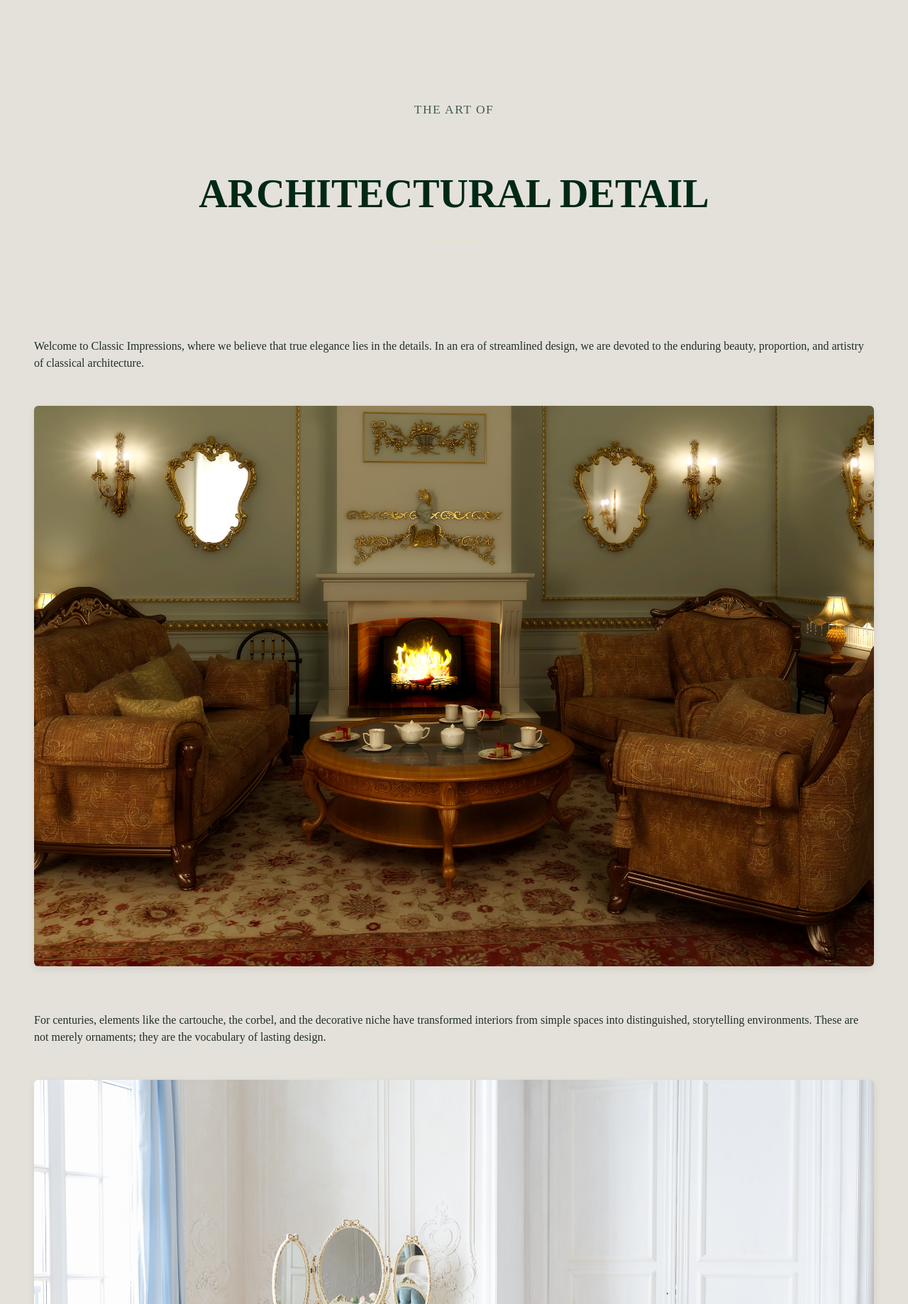
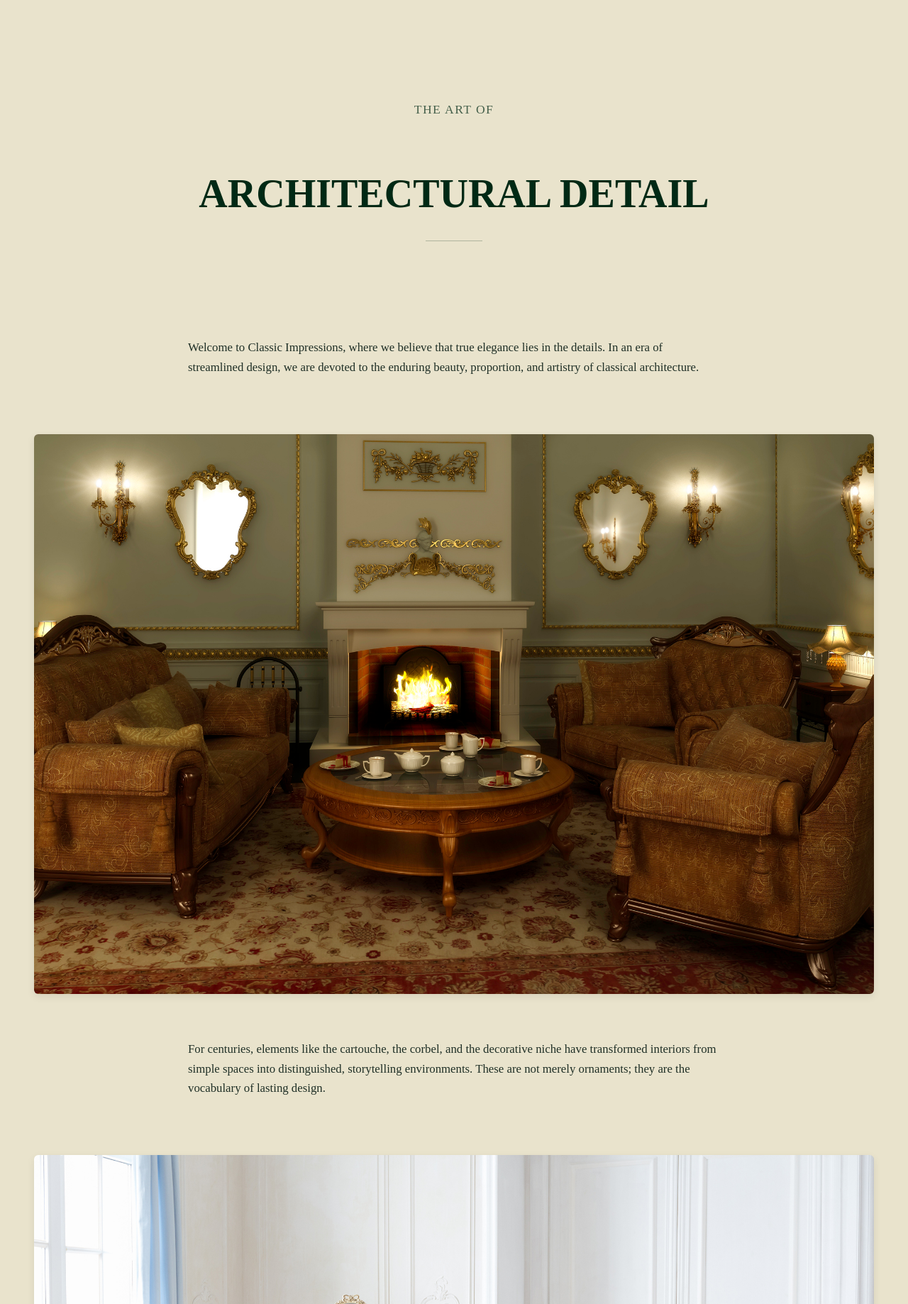
Before and after one commit to monicathomas8/Classic-Impressions, a Django app: template templates/home.html in a window 1280 px wide. Shown: the part 82-1920 px from the top of the page at 71% size. Run offline with Django 5.2, Linux system fonts and the light colour scheme; the template is opened without the code that fills it, so the values that code supplies are empty; some web fonts are replaced.

Commit message:
css updates

```diff
--- a/static/css/home.css
+++ b/static/css/home.css
@@ -1,6 +1,6 @@
 .home-intro {
   padding: 6rem 2rem 2rem;
-  color: black;
+  color: #1f2f26;
   box-sizing: border-box;
   text-align: center;
 }
@@ -93,7 +93,7 @@
 hr.gold-line {
   border: none;
   height: 1px;
-  background-color: #FAD286;
+  background-color: #002915;
   width: 80px;
   margin: 2rem auto 3rem;
 }
--- a/static/css/style.css
+++ b/static/css/style.css
@@ -6,7 +6,7 @@ body {
 html, body {
   margin: 0;
   padding: 0;
-  background-color: #E4E1DA;
+  background-color: #e9e3cc;
 }
 
 /* Container to center content and limit max width */
@@ -34,6 +34,14 @@ h1, h2, h3, h4, h5, h6 {
     font-family: 'Playfair', serif;
     font-weight: 700;
     text-transform: uppercase;
+}
+
+.text {
+  color: #1f2f26;
+  font-size: 1.05rem;
+  line-height: 1.65;
+  max-width: 750px;
+  margin: 0 auto 2rem;
 }
 
 /* Classic Impressions - Minimal Premium Header */
```
